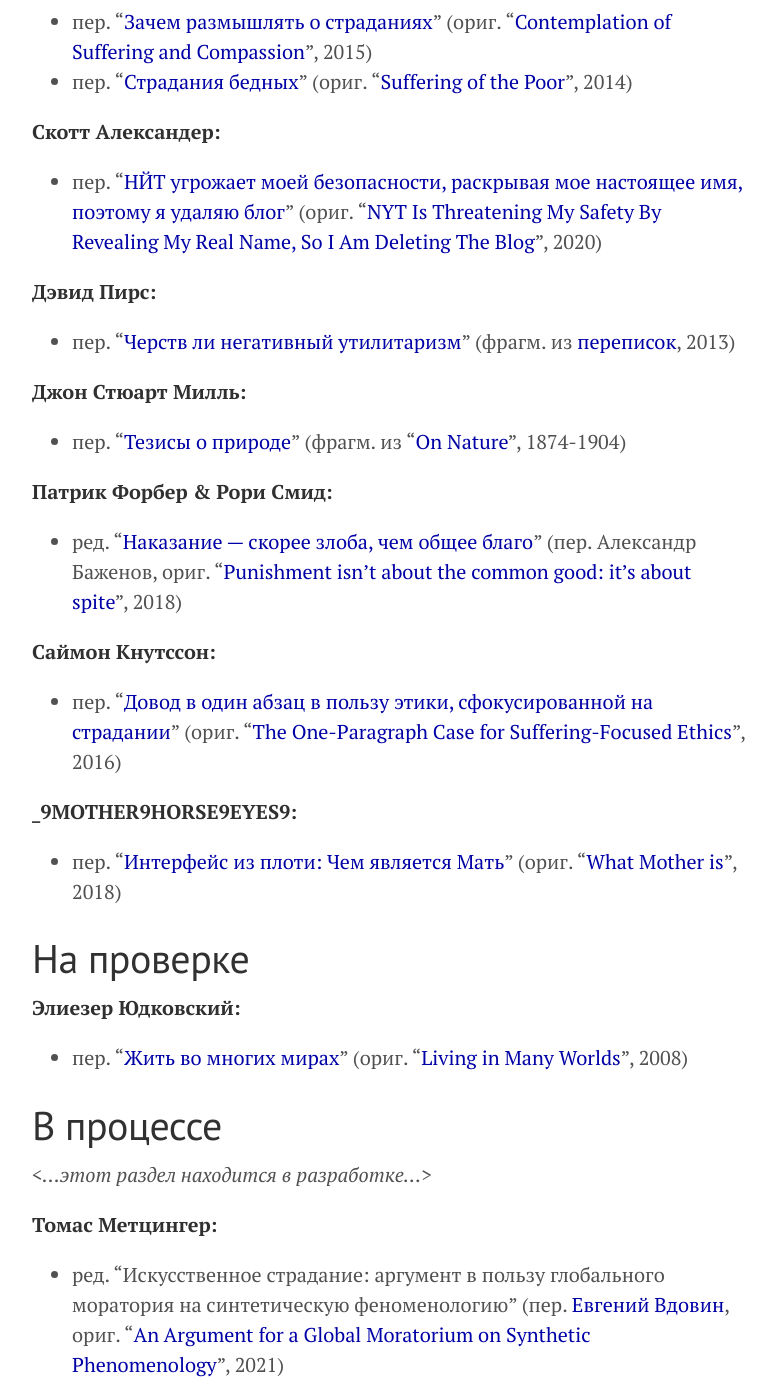
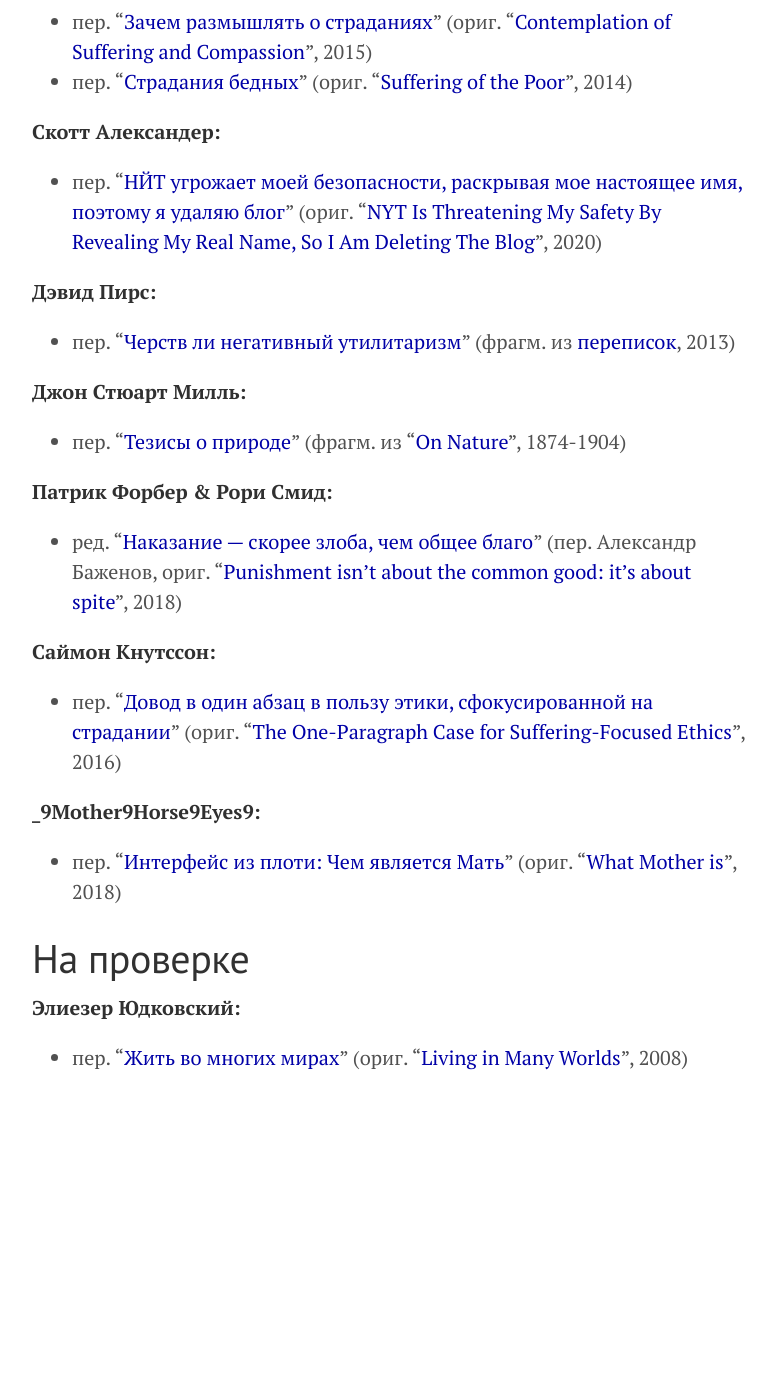
Before and after one commit to KKirdan/kkirdan.github.io, a Jekyll site: the page built from translations/index.md, in a window 1280 px wide and 1400 px high, scrolled down 1540 px. Shown: the whole window, without its empty margins (248-1024 px from the left). Built offline with Jekyll 4.4.1, drawn with Linux system fonts in a browser that asks for light colours; after the commit the page ends 2633 px from its top, so only the background shows below that.

Commit message:
small fix

```diff
--- a/translations/index.md
+++ b/translations/index.md
@@ -50,17 +50,10 @@
 **Саймон Кнутссон:**
 * пер. "[Довод в один абзац в пользу этики, сфокусированной на страдании](https://reducingsuffering.github.io/simon-knutsson-the-one-paragraph-case-for-suffering-focused-ethics.html)" (ориг. "[The One-Paragraph Case for Suffering-Focused Ethics](https://www.simonknutsson.com/the-one-paragraph-case-for-suffering-focused-ethics)", 2016)
 
-**\_9MOTHER9HORSE9EYES9:**
+**\_9Mother9Horse9Eyes9:**
  * пер. "[Интерфейс из плоти: Чем является Мать](https://vk.com/@-188637166-flesh-interface-what-mother-is)" (ориг. "[What Mother is](http://web.archive.org/web/20181001225734/https://www.reddit.com/r/9M9H9E9/comments/9kf3tg/what_mother_is/)", 2018)
 
 # На проверке
 
 **Элиезер Юдковский:**
 * пер. "[Жить во многих мирах](eliezer-yudkowsky-living-in-many-worlds.html)" (ориг. "[Living in Many Worlds](https://www.readthesequences.com/Living-In-Many-Worlds)", 2008)
-
-# В процессе
-
-_<...этот раздел находится в разработке...>_
-
-**Томас Метцингер:**
-* ред. "Искусственное страдание: аргумент в пользу глобального моратория на синтетическую феноменологию" (пер. [Евгений Вдовин](https://vk.com/@-210202656-iskusstvennoe-stradanie-argument-v-polzu-globalnogo-moratori), ориг. "[An Argument for a Global Moratorium on Synthetic Phenomenology](https://www.philosophie.fb05.uni-mainz.de/files/2021/02/Metzinger_Moratorium_JAIC_2021.pdf)", 2021)
```
Also changed, not shown: blog/links.md (+1 -1 lines).
